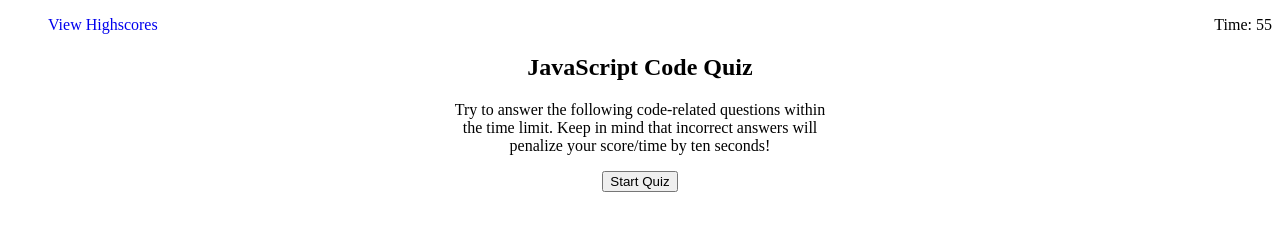
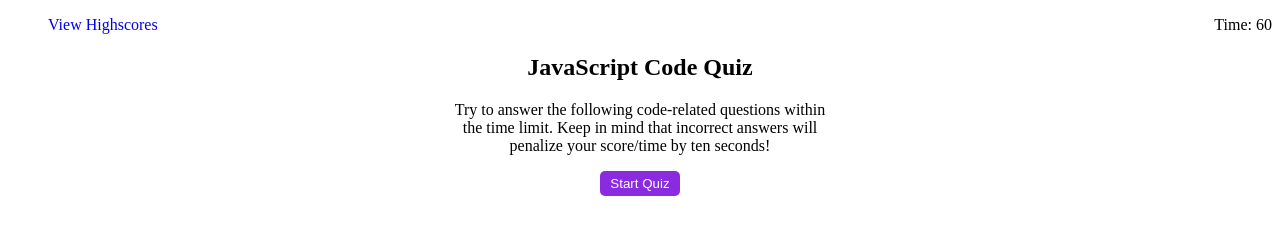
Before and after one commit to vossellerm/timed-code-quiz, a plain HTML site: page index.html in a window 1280 px wide. Drawn offline with Linux system fonts and the light colour scheme.

Commit message:
start button starts timer

```diff
--- a/assets/script.js
+++ b/assets/script.js
@@ -2,11 +2,14 @@
 var timeEl = document.querySelector(".time");
 
 // select elements by id
+var startBtn = document.querySelector("#startBtn");
 
 var secondsLeft = 60;
 
 // set timer function
-function setTime() {
+
+// click start button to prompt first question and start timer
+startBtn.addEventListener("click", function setTime() {
   var timerInterval = setInterval(function () {
     secondsLeft--;
     timeEl.textContent = "Time: " + secondsLeft;
@@ -17,9 +20,7 @@ function setTime() {
       // calls function to show final score and enter initials
     }
   }, 1000);
-}
-
-setTime();
+});
 
 // save initials and score
 
--- a/assets/style.css
+++ b/assets/style.css
@@ -16,6 +16,19 @@ ul {
 #startBtn {
   display: block;
   margin: auto;
+  color: white;
+  background-color: blueviolet;
+  border: none;
+  border-radius: 5px;
+  padding: 5px 10px;
+}
+
+#startBtn:hover {
+  color: blueviolet;
+  background-color: white;
+  border: blueviolet solid 1px;
+  font-weight: bold;
+  cursor: pointer;
 }
 
 .quiz {
--- a/index.html
+++ b/index.html
@@ -12,7 +12,7 @@
     <nav>
       <ul>
         <li><a href="#" id="highscores">View Highscores</a></li>
-        <li class="time"></li>
+        <li class="time">Time: 60</li>
       </ul>
     </nav>
     <section class="quiz">
```
